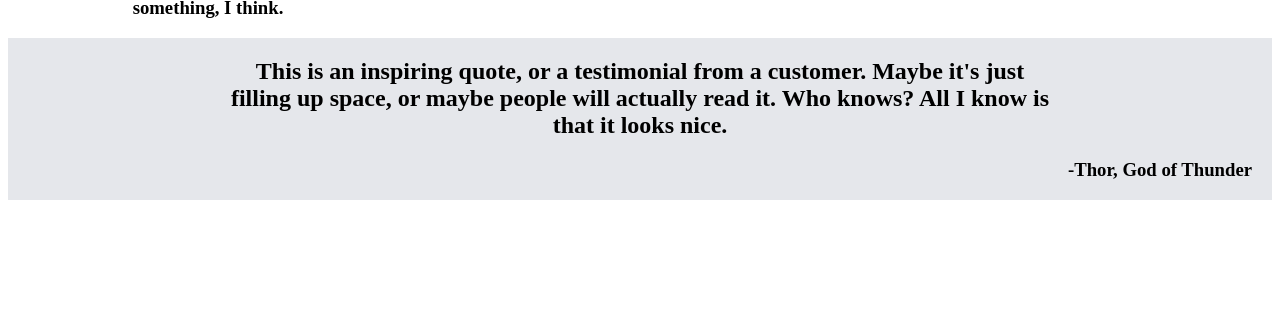
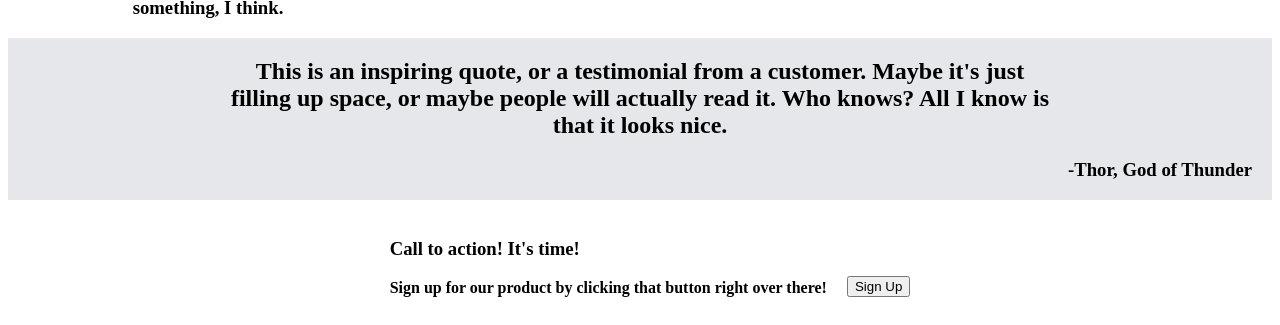
Before and after one commit to qwert42random/landing-page, a plain HTML site: page index.html in a window 1280 px wide. Shown: the part 805-1130 px from the top of the page. Before the commit the page ends 1013 px from the top, so only its background shows below. Drawn offline with Linux system fonts and the light colour scheme.

Commit message:
Added buttons and dividers

```diff
--- a/index.html
+++ b/index.html
@@ -51,7 +51,13 @@
         <h2>This is an inspiring quote, or a testimonial from a customer. Maybe it's just filling up space, or maybe people will actually read it. Who knows? All I know is that it looks nice.</h2>
         <h3>-Thor, God of Thunder</h3>
     </div>
-    <div class="div4"></div>
+    <div class="div4">
+        <div class="call-to-action">
+            <h3>Call to action! It's time!</h3>
+            <h4>Sign up for our product by clicking that button right over there!</h4>
+        </div>
+        <button>Sign Up</button>
+    </div>
     <div class="footer"></div>
 </body>
 </html>
--- a/style.css
+++ b/style.css
@@ -24,6 +24,27 @@ body div {
 
 .div3 {
     background-color: #E5E7EB;
+}
+
+.div4 {
+    display: flex;
+    justify-content: center;
+}
+
+.div4 button {
+    height: fit-content;
+    align-self: end;
+    margin-bottom: 20px;
+}
+
+.call-to-action {
+    padding-top: 20px;
+    padding-bottom: 20px;
+    margin: 0px;
+}
+
+.call-to-action h4 {
+    margin: 0px;
 }
 
 .div3 h2 {
```
